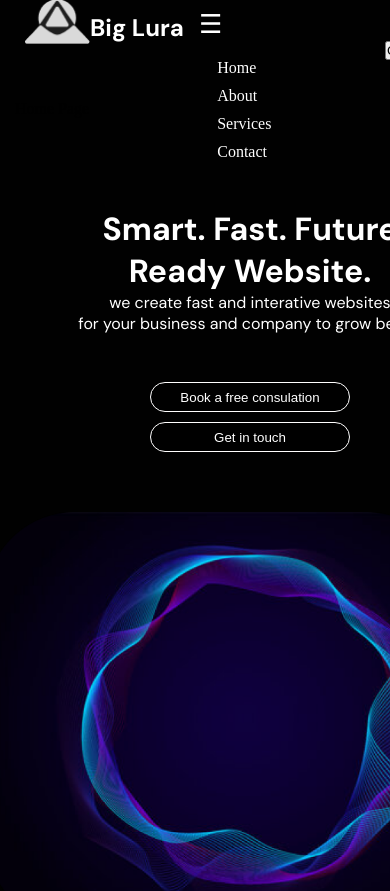
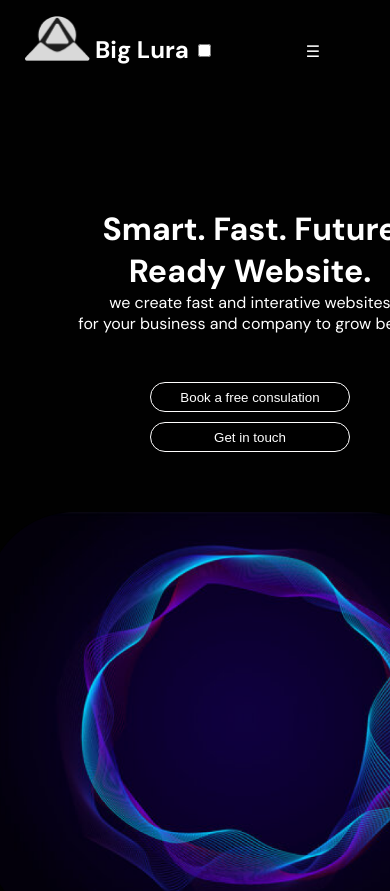
Before and after one commit to RanjithUdhayakumar/Frontend-Design, a plain HTML site: page index.html in a window 390 px wide. Shown: the top 891 px of the page. Drawn offline with Linux system fonts and the light colour scheme.

Commit message:
Add files via upload

```diff
--- a/index.html
+++ b/index.html
@@ -17,23 +17,31 @@
     <main>
         <nav>
 
-            <div class="logo-container">
-                <img src="./Vector.png" alt="logo" class="logo">
-                <h2 style="font-size: 24px;">Big Lura</h2>
-                <span class="menu-toggle">☰</span>
-                <ul id="nav-links">
+            <div class="logo-container" >
+                <div class="logo2">
+                    <img src="./Vector.png" alt="logo" class="logo">
+                    <h2 style="font-size: 24px;">Big Lura</h2>
+                </div>
+
+                <input type="checkbox" id="toggle">
+                <label for="toggle">☰</label>
+
+                <!-- <span class="menu-toggle"></span> -->
+
+                <ul id="nav-links" >
                     <li>Home</li>
                     <li>About</li>
                     <li>Services</li>
                     <li>Contact</li>
                 </ul>
             </div>
+
             <div>
                 <button>Get Free Audit</button>
             </div>
         </nav>
         </section>
-        Home Page
+        <!-- Home Page -->
         </section>
         <br></br>
         <br></br>
--- a/style.css
+++ b/style.css
@@ -13,7 +13,7 @@ body{
 nav{
     background-color: #010101;
     width: 100%;
-    height: 70px;
+    height: 71px;
     color: white;
     display: flex;
     justify-content: space-between;
@@ -25,18 +25,20 @@ ul{
     gap: 100px;
     list-style: none;
     margin-left: 350px;
-    margin-top: 15px;
+    margin-top: 14px;
 }
-.menu-toggle {
+.toggle {
       display: none;
-      font-size: 26px;
-      cursor: pointer;
+      font-size: 20px;
+      cursor:pointer;
       user-select: none;
-      margin-left: 15px;
+      margin-left: 100px;
     }
 .logo-container{
     display: flex;
-    justify-content: flex-start;
+    justify-content: flex;
+    /* margin-top: 20px; */
+
 }
 .home-container{
     display: flex;
@@ -45,9 +47,19 @@ ul{
 .logo{
     width: 65px;
     height: 45px;
+
+  }
+input{
+  margin-top: 20px;
+  margin-left: 10px;
+  }
+label{
+  margin-left: 15px;
+  margin-top: 23px;
 }
 h2{
-    margin-top: 13px;
+    margin-top: -28px;
+    margin-left: 70px;
     font-family: "DM Sans", sans-serif;
 }
 .head{
@@ -63,7 +75,7 @@ h2{
 .image{
     width: 540px;
     height: 500px;
-    margin-top: -430px;
+    margin-top: -400px;
     margin-left: 690px;
 }
 .btn{
@@ -227,24 +239,45 @@ h2{
     padding: 0 15px;
   }
   .logo-container{
-    margin-top: 60px;
+    margin-top: -20px;
+    width: 100%;
+    display: flex;
+    justify-content: space-between;
+    align-items: center;
+  }
+  .logo2{
+    display: flex;
+  }
+  #toggle:checked ~ #nav-links{
+    left: 0%;
+  }
+  h2{
+    font-size: 25px;
+    margin-top: 18px;
+    margin-left: 5px;
+  }
+  input{
+    margin-left: -70px;
+  }
+  label{
+    margin-right: 80px;
   }
 
-  .nav-links {
+  #nav-links {
         display: none; /* hide menu initially */
         flex-direction: column;
         gap: 15px;
         position: absolute;
         top: 65px;
-        left: 0;
+        left: -100%;
         background: #010101;
         width: 100%;
         padding: 20px;
-        text-align: center;
+
       }
 
-      .menu-toggle {
-        margin-top: 10px;
+      .toggle {
+        margin-bottom: 50px;
         display: block; /* show toggle only on mobile */
       }
 
@@ -253,10 +286,10 @@ h2{
         display: flex !important;
         gap: 10px;
         background: none;
-        width: auto;
+        width: 100px;
         padding: 0;
-        margin-top: 60px;
-        margin-left: -5px;
+        margin-top: 9px;
+        margin-left: 85px;
       }
 
 
@@ -271,7 +304,7 @@ button{
   /* When toggled */
   ul.show {
     display: flex;
-    margin-top: 10px;
+    margin-bottom: 100px;
     margin-left: 20px;
   }
 
@@ -287,7 +320,6 @@ button{
   .para {
     font-size: 18px;
   }
-
   .image {
     width: 100%;
     height: auto;
```
